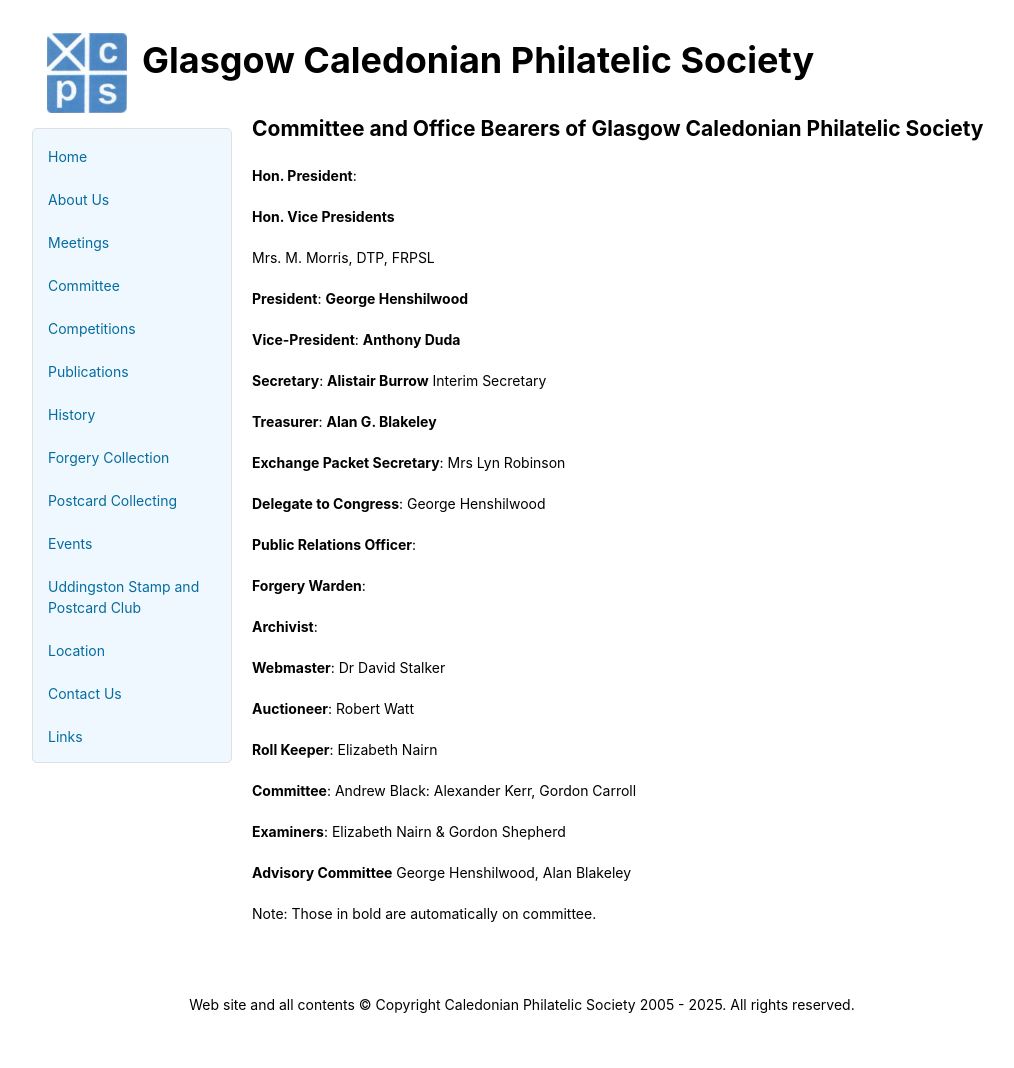
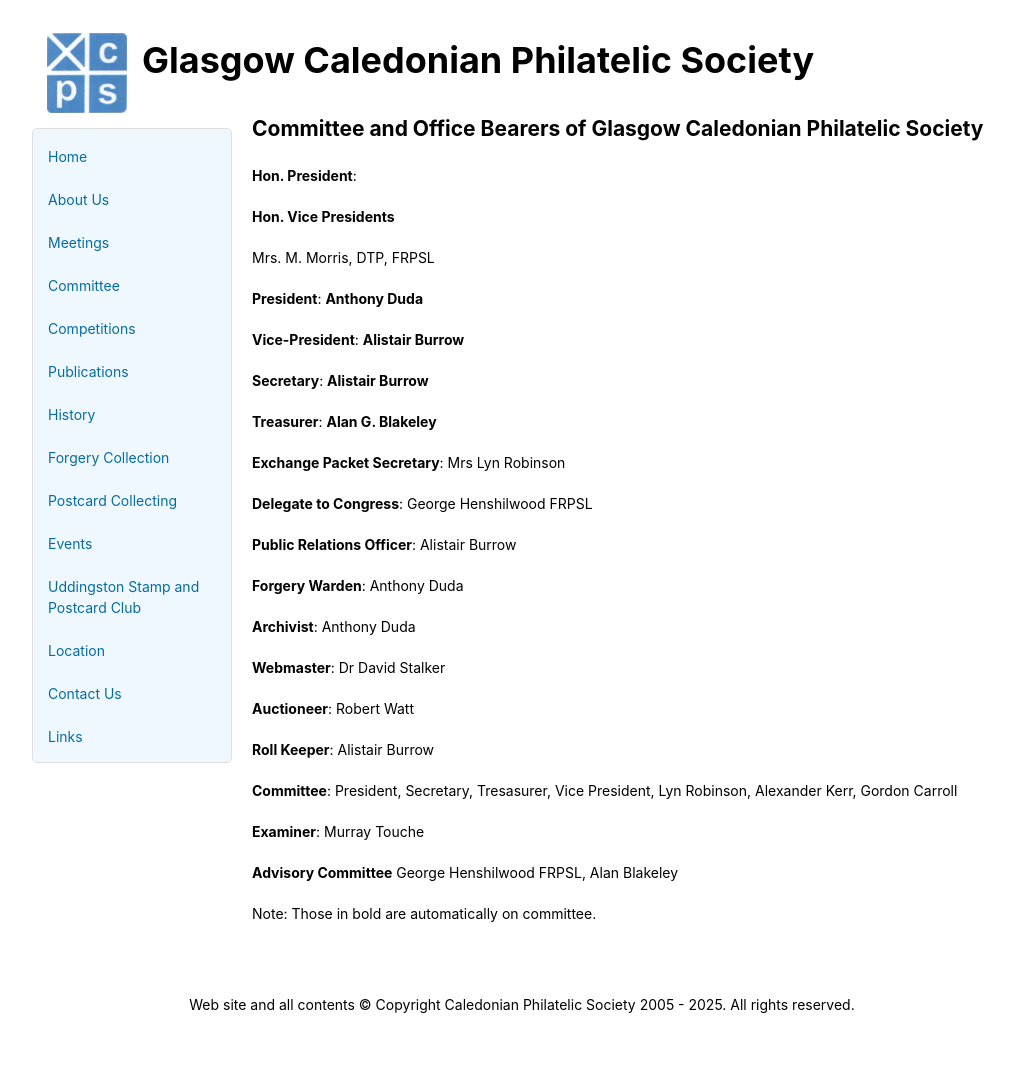
Before and after one commit to astalker/caledonian-stamps, a Jekyll site: the page built from committee.md, in a window 1280 px wide. Shown: the whole page, without its empty margins (118-1132 px from the left). Built offline with Jekyll 4.4.1, drawn with Linux system fonts in a browser that asks for light colours; our own code applies the rules of GitHub Pages for plain Markdown files.

Commit message:
Updated after 2025 2026 AGM

```diff
--- a/committee.md
+++ b/committee.md
@@ -6,34 +6,34 @@
 
  Mrs. M. Morris, DTP, FRPSL
 
-**President**: **George Henshilwood**
+**President**: **Anthony Duda**
 
-**Vice-President**: **Anthony Duda**
+**Vice-President**: **Alistair Burrow**
 
-**Secretary**: **Alistair Burrow** Interim Secretary
+**Secretary**: **Alistair Burrow**
 
 **Treasurer**: **Alan G. Blakeley**
 
 **Exchange Packet Secretary**: Mrs Lyn Robinson
 
-**Delegate to Congress**: George Henshilwood
+**Delegate to Congress**: George Henshilwood FRPSL
 
-**Public Relations Officer**:
+**Public Relations Officer**: Alistair Burrow
 
-**Forgery Warden**:
+**Forgery Warden**: Anthony Duda
 
-**Archivist**:
+**Archivist**: Anthony Duda
 
 **Webmaster**: Dr David Stalker
 
 **Auctioneer**: Robert Watt
 
-**Roll Keeper**: Elizabeth Nairn
+**Roll Keeper**: Alistair Burrow
 
-**Committee**: Andrew Black: Alexander Kerr, Gordon Carroll
+**Committee**: President, Secretary, Tresasurer, Vice President, Lyn Robinson, Alexander Kerr, Gordon Carroll
 
-**Examiners**: Elizabeth Nairn & Gordon Shepherd
+**Examiner**: Murray Touche
 
-**Advisory Committee** George Henshilwood, Alan Blakeley
+**Advisory Committee** George Henshilwood FRPSL, Alan Blakeley
 
 Note: Those in bold are automatically on committee.
```
